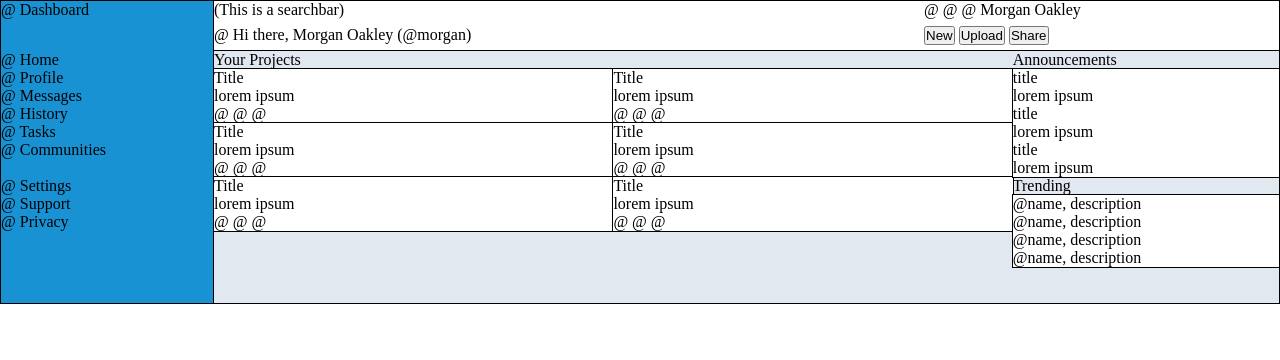
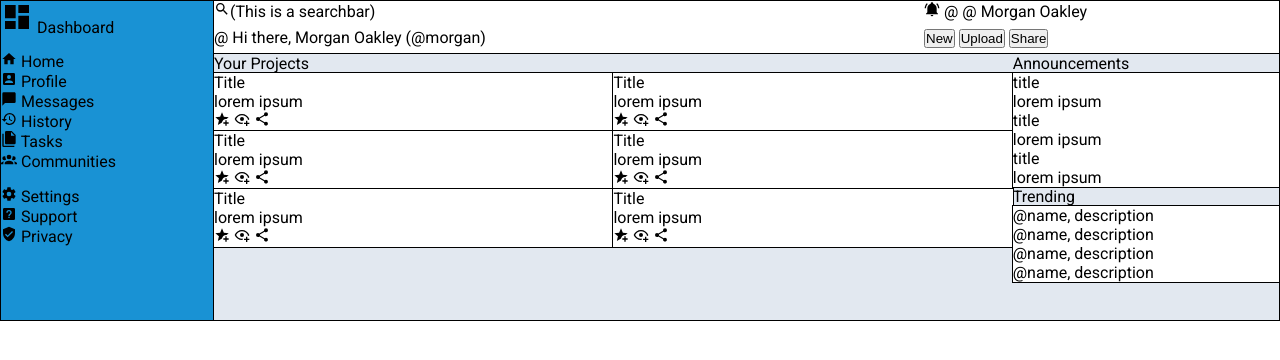
Before and after one commit to miguelruizc/admin-dashboard, a plain HTML site: page index.html in a window 1280 px wide. Drawn offline with Linux system fonts and the light colour scheme.

Commit message:
Add all svg icons

```diff
--- a/index.html
+++ b/index.html
@@ -4,33 +4,34 @@
     <meta charset="UTF-8">
     <meta name="viewport" content="width=device-width, initial-scale=1.0">
     <link rel="stylesheet" href="style.css">
+    <link href='https://fonts.googleapis.com/css?family=Roboto' rel='stylesheet'>
     <title>Admin Dashboard</title>
 </head>
 <body>
     <div class="container">
         <div class="sidebar">
-            <div class="logo">@ Dashboard</div>
+            <div class="logo"><img src="images/dashboard.svg" alt="" class="logo-img"> Dashboard</div>
             <div class="menu">
                 <ul>
-                    <li>@ Home</li>
-                    <li>@ Profile</li>
-                    <li>@ Messages</li>
-                    <li>@ History</li>
-                    <li>@ Tasks</li>
-                    <li>@ Communities</li>
+                    <li><img src="/images/home.svg" class="menu-img"> Home</li>
+                    <li><img src="/images/profile.svg" class="menu-img"> Profile</li>
+                    <li><img src="/images/message.svg" class="menu-img"> Messages</li>
+                    <li><img src="/images/history.svg" class="menu-img"> History</li>
+                    <li><img src="/images/tasks.svg" class="menu-img"> Tasks</li>
+                    <li><img src="/images/communities.svg" class="menu-img"> Communities</li>
                 </ul>
             </div>
             <div class="settings-menu">
                 <ul>
-                    <li>@ Settings</li>
-                    <li>@ Support</li>
-                    <li>@ Privacy</li>
+                    <li><img src="/images/settings.svg" class="menu-img"> Settings</li>
+                    <li><img src="/images/support.svg" class="menu-img"> Support</li>
+                    <li><img src="/images/privacy.svg" class="menu-img"> Privacy</li>
                 </ul>
             </div>
         </div>
         <div class="header">
-            <div class="searchbar">(This is a searchbar)</div>
-            <div class="header-buttons">@ @ @ Morgan Oakley</div>
+            <div class="searchbar"><img src="/images/search.svg" class="menu-img">(This is a searchbar)</div>
+            <div class="header-buttons"><img src="/images/bell.svg" class="menu-img"> @ @ Morgan Oakley</div>
             <div class="header-title">@ Hi there, Morgan Oakley (@morgan)</div>
             <div class="header-menu">
                 <button>New</button>
@@ -47,42 +48,66 @@
                             <p>Title</p>
                             <p>lorem ipsum</p>
                         </div>
-                        <div class="project-buttons">@ @ @</div>
+                        <div class="project-buttons">
+                            <img src="/images/star.svg" class="menu-img">
+                            <img src="/images/eye.svg" class="menu-img">
+                            <img src="/images/share.svg" class="menu-img">
+                            </div>
                     </div>
                     <div class="project">
                         <div class="project-text">
                             <p>Title</p>
                             <p>lorem ipsum</p>
                         </div>
-                        <div class="project-buttons">@ @ @</div>
+                        <div class="project-buttons">
+                            <img src="/images/star.svg" class="menu-img">
+                            <img src="/images/eye.svg" class="menu-img">
+                            <img src="/images/share.svg" class="menu-img">
+                            </div>
                     </div>
                     <div class="project">
                         <div class="project-text">
                             <p>Title</p>
                             <p>lorem ipsum</p>
                         </div>
-                        <div class="project-buttons">@ @ @</div>
+                        <div class="project-buttons">
+                            <img src="/images/star.svg" class="menu-img">
+                            <img src="/images/eye.svg" class="menu-img">
+                            <img src="/images/share.svg" class="menu-img">
+                            </div>
                     </div>
                     <div class="project">
                         <div class="project-text">
                             <p>Title</p>
                             <p>lorem ipsum</p>
                         </div>
-                        <div class="project-buttons">@ @ @</div>
+                        <div class="project-buttons">
+                            <img src="/images/star.svg" class="menu-img">
+                            <img src="/images/eye.svg" class="menu-img">
+                            <img src="/images/share.svg" class="menu-img">
+                            </div>
                     </div>
                     <div class="project">
                         <div class="project-text">
                             <p>Title</p>
                             <p>lorem ipsum</p>
                         </div>
-                        <div class="project-buttons">@ @ @</div>
+                        <div class="project-buttons">
+                            <img src="/images/star.svg" class="menu-img">
+                            <img src="/images/eye.svg" class="menu-img">
+                            <img src="/images/share.svg" class="menu-img">
+                            </div>
                     </div>
                     <div class="project">
                         <div class="project-text">
                             <p>Title</p>
                             <p>lorem ipsum</p>
                         </div>
-                        <div class="project-buttons">@ @ @</div>
+                        <div class="project-buttons">
+                            <img src="/images/star.svg" class="menu-img">
+                            <img src="/images/eye.svg" class="menu-img">
+                            <img src="/images/share.svg" class="menu-img">
+                            </div>
                     </div>
                 </div>
             </div>
--- a/style.css
+++ b/style.css
@@ -1,6 +1,11 @@
 * {
     margin: 0px;
     padding: 0px;
+
+}
+
+body {
+    font-family: 'Roboto';
 }
 
 .container {
@@ -19,6 +24,16 @@
 
     display: grid;
     grid-template-rows: 50px 1fr 1fr;
+}
+
+.logo-img {
+    width: 2em;
+    height: 2em;
+}
+
+.menu-img {
+    width: 1em;
+    height: 1em;
 }
 
 .header {
```
Also changed, not shown: images/bell.svg (added), images/communities.svg (added), images/dashboard.svg (added), images/eye.svg (added), images/history.svg (added), images/home.svg (added), images/message.svg (added), images/privacy.svg (added), images/profile.svg (added), images/search.svg (added), images/settings.svg (added), images/share.svg (added), images/star.svg (added), images/support.svg (added), 1 more files.
